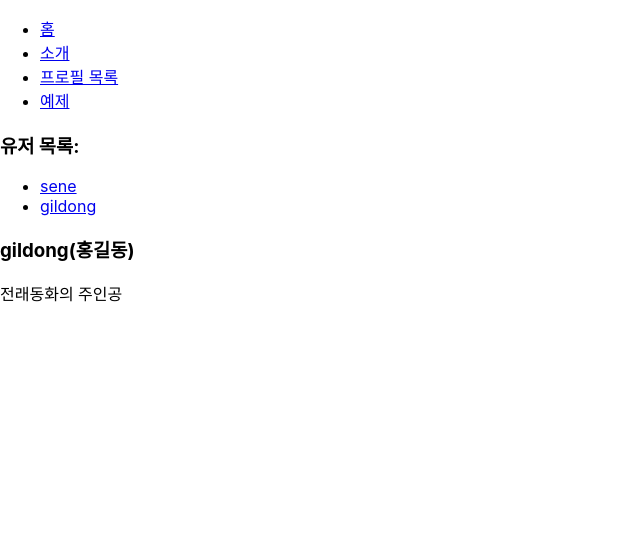
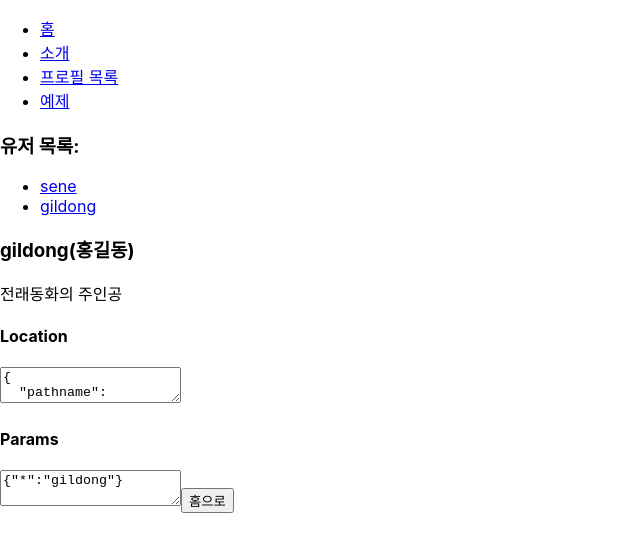
Before and after one commit to Sene68/react-self-training, a React (Create React App) app in the folder training-4/router-tutorial/: page /profiles/gildong in a window 1280 px wide. Shown: the top 552 px of the page, without its empty margins (0-640 px from the left). Built offline with nearby package versions, Linux system fonts and the light colour scheme.

Commit message:
training4 - withRouter 적용

```diff
--- a/training-4/router-tutorial/src/Profiles.js
+++ b/training-4/router-tutorial/src/Profiles.js
@@ -1,6 +1,7 @@
 import React from 'react';
 import { Link, Route, Routes } from 'react-router-dom';
 import Profile from './Profile';
+import WithRouterSample from './WithRouterSample';
 
 const Profiles = () => {
   return (
@@ -18,6 +19,7 @@ const Profiles = () => {
         <Route path='/' element='유저를 선택해주세요' />
         <Route path=':username' element={<Profile/>} />
       </Routes>
+      <WithRouterSample/>
 
     </div>
   );
--- /dev/null
+++ b/training-4/router-tutorial/src/WithRouterSample.js
@@ -0,0 +1,21 @@
+import { useParams, useLocation, useNavigate } from 'react-router-dom';
+
+const WithRouterSample = () => {
+  const params = useParams();
+  const location = useLocation();
+  const navigate = useNavigate();
+
+  return (
+    <>
+      <h4>Location</h4>
+      <textarea value={JSON.stringify(location, null, 2)} readOnly />
+
+      <h4>Params</h4>
+      <textarea value={JSON.stringify(params)} readOnly />
+
+      <button onClick={() => navigate('/')}>홈으로</button>
+    </>
+  );
+};
+
+export default WithRouterSample;
```
